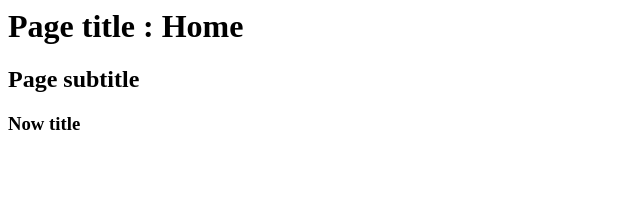
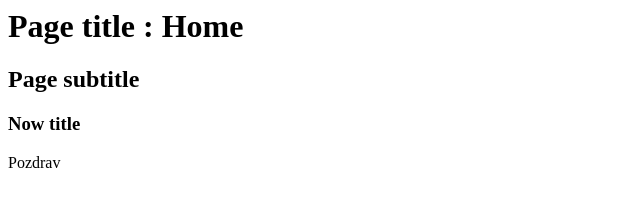
Before and after one commit to djordjevic-zoran/gitTest, a plain HTML site: page index.html in a window 1280 px wide. Shown: the full height of the page, 0-640 px from the left. Drawn offline with Linux system fonts and the light colour scheme.

Commit message:
change index

```diff
--- a/index.html
+++ b/index.html
@@ -1,3 +1,4 @@
 <h1>Page title : Home </h1>
 <h2>Page subtitle</h2>
 <h3>Now title</h3>
+<p>Pozdrav</p>
```
